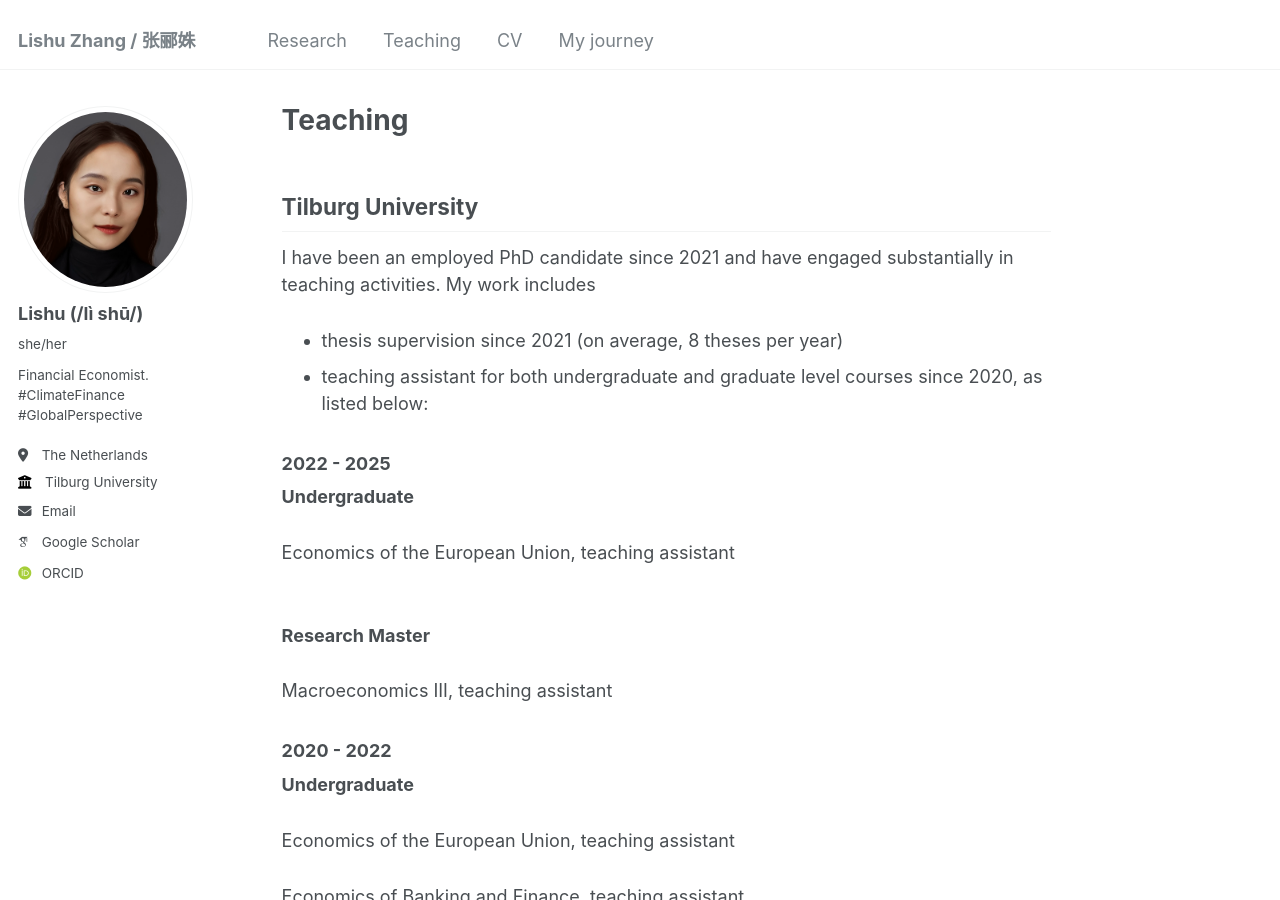
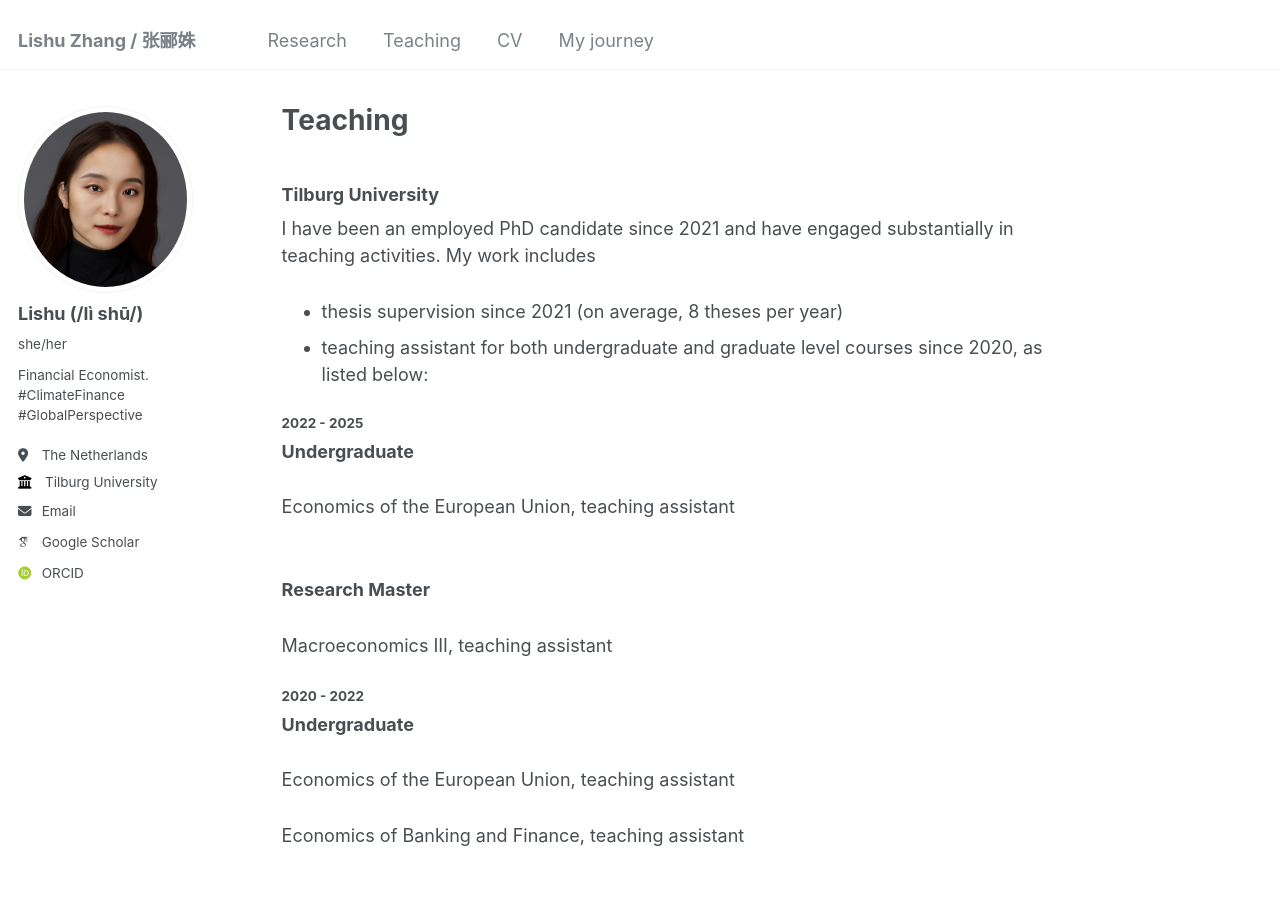
Before and after one commit to LishuZ/LishuZ.github.io, a Jekyll site: the page built from _pages/teaching.md, in a window 1280 px wide and 900 px high. Built offline with Jekyll 4.4.1, drawn with Linux system fonts in a browser that asks for light colours; some web fonts are replaced.

```diff
--- a/_pages/teaching.md
+++ b/_pages/teaching.md
@@ -7,12 +7,12 @@ redirect_from:
   - /teaching.html
 ---
 
-## Tilburg University
+### Tilburg University
 I have been an employed PhD candidate since 2021 and have engaged substantially in teaching activities. My work includes
 * thesis supervision since 2021 (on average, 8 theses per year)
 * teaching assistant for both undergraduate and graduate level courses since 2020, as listed below:
 
-### 2022 - 2025
+#### 2022 - 2025
 **Undergraduate**
 
 Economics of the European Union, teaching assistant
@@ -23,7 +23,7 @@ Economics of the European Union, teaching assistant
 Macroeconomics III, teaching assistant
 <br/>
 
-### 2020 - 2022
+#### 2020 - 2022
 **Undergraduate**
 
 Economics of the European Union, teaching assistant
@@ -32,8 +32,8 @@ Economics of Banking and Finance, teaching assistant
 
 <br/>
 
-## Stockholm School of Economics
-### 2018 - 2019
+### Stockholm School of Economics
+#### 2018 - 2019
 **Undergraduate**
 
 International Trade, teaching assistant
```
